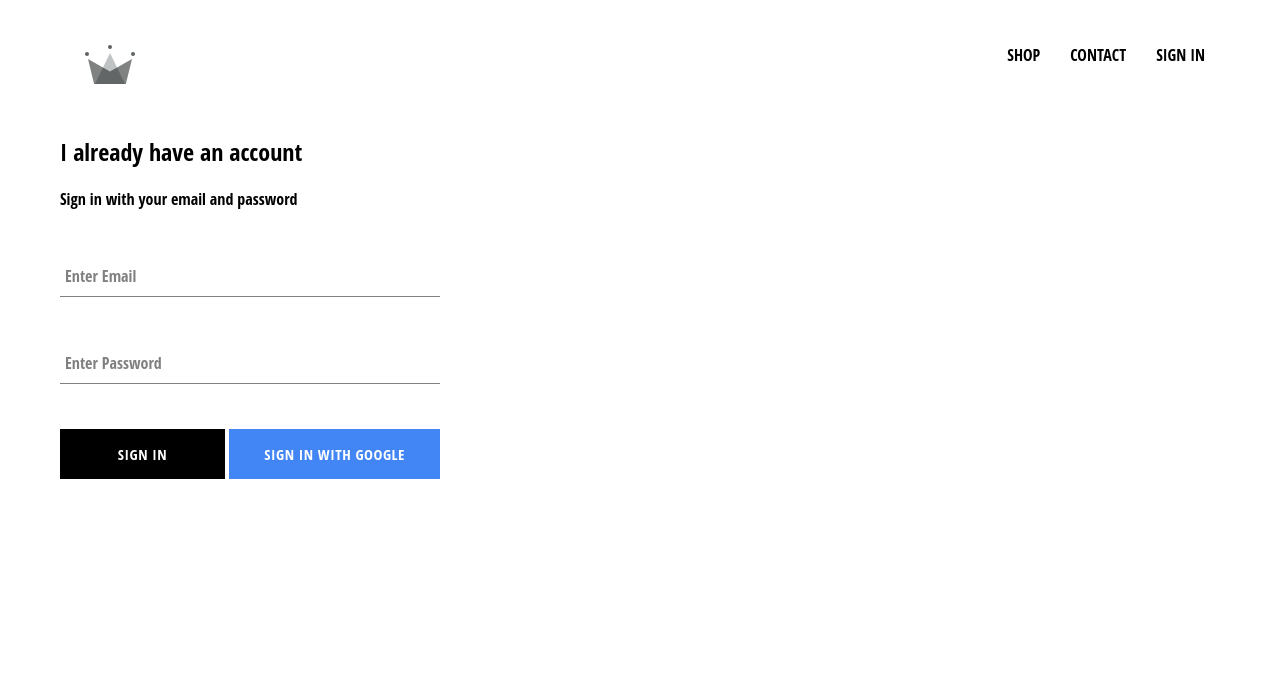
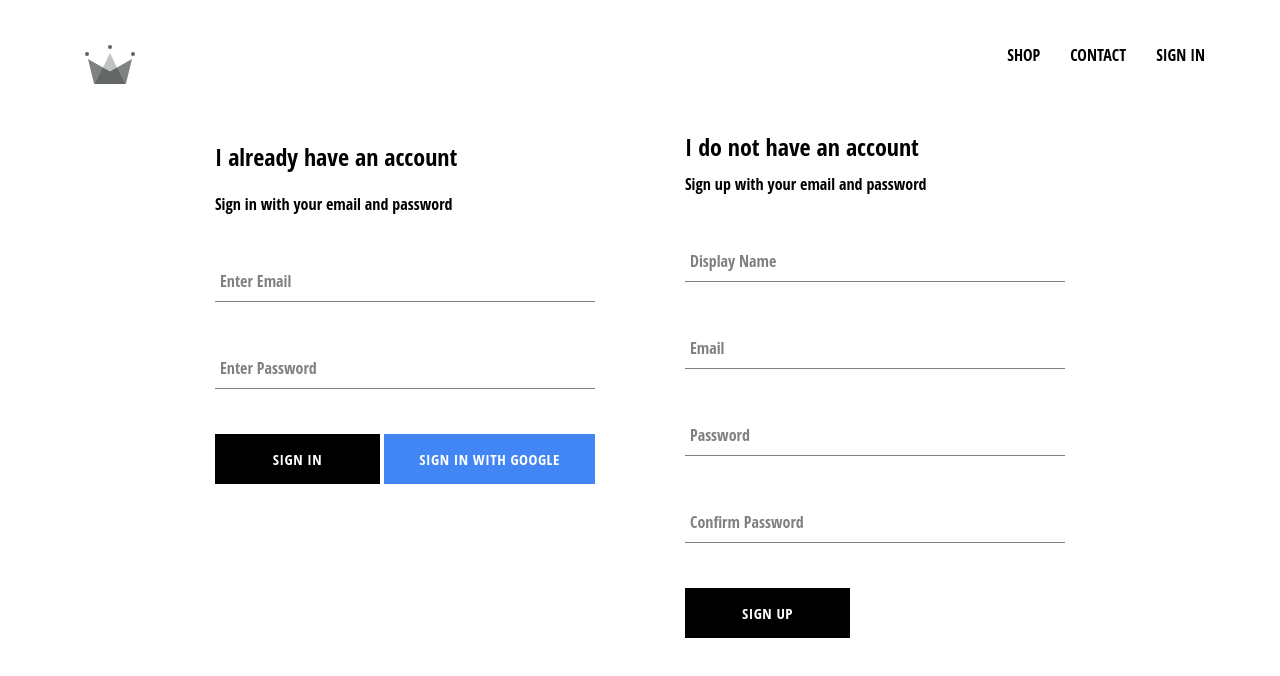
Before and after one commit to Nayalash/ShopMock, a React (Create React App) app: page /signin in a window 1280 px wide. Shown: the top 676 px of the page. Built offline with nearby package versions, Linux system fonts and the light colour scheme; no server answers; the HTML template or start-up script is replaced by a standard one.

Commit message:
:rocket: FULLY IMPLEMENTED BANGER AUTH SYSTEM

```diff
--- a/src/App.js
+++ b/src/App.js
@@ -8,7 +8,7 @@
 import Header from "./components/header/header.component";
 import AuthPage from "./pages/auth/auth.component";
 
-import {auth} from "./firebase/firebase.util";
+import {auth, createUserProfileDocument} from "./firebase/firebase.util";
 
 class App extends React.Component {
 
@@ -23,10 +23,23 @@
     unsubscribeFromAuth = null;
 
     componentDidMount() {
-        this.unsubscribeFromAuth = auth.onAuthStateChanged(user => {
-            this.setState({ currentUser: user });
-            // console.log(user);
-        })
+        this.unsubscribeFromAuth = auth.onAuthStateChanged(async userAuth => {
+            if (userAuth) {
+                const userRef = await createUserProfileDocument(userAuth);
+
+                userRef.onSnapshot(snapShot => {
+                    this.setState({
+                        currentUser: {
+                            id: snapShot.id,
+                            ...snapShot.data()
+                        }
+                    });
+                });
+            }
+            else {
+                this.setState({currentUser: userAuth});
+            }
+        });
     }
 
     componentWillUnmount() {
--- /dev/null
+++ b/src/components/sign-up/sign-up.component.jsx
@@ -0,0 +1,83 @@
+import React from "react";
+
+import './sign-up.styles.scss';
+
+import FormInput from "../form-input/form-input.component";
+
+import CustomButton from "../custom-button/custom-button.component";
+
+import {auth, createUserProfileDocument} from "../../firebase/firebase.util";
+
+class SignUp extends React.Component {
+
+    constructor(props) {
+        super(props);
+
+        this.state = {
+            displayName: '',
+            email: '',
+            password: '',
+            confirmPassword: ''
+        }
+    }
+
+    handleSubmit = async event => {
+        event.preventDefault();
+        const {displayName, email, password, confirmPassword} = this.state;
+        if(password !== confirmPassword) {
+            alert("Passwords Don't Match");
+            return;
+        }
+        try {
+            const { user } = await auth.createUserWithEmailAndPassword(email, password);
+            await createUserProfileDocument(user, {displayName});
+
+            this.setState({
+                displayName: '',
+                email: '',
+                password: '',
+                confirmPassword: ''
+            });
+
+        } catch (error) {
+            console.log(error);
+        }
+    };
+
+    handleChange = event => {
+        const { name, value } = event.target;
+        this.setState({ [name]: value});
+    };
+
+    render() {
+        const {displayName, email, password, confirmPassword} = this.state;
+
+        return (
+            <div className='sign-up'>
+
+                <h2 className='title'>I do not have an account</h2>
+                <span>Sign up with your email and password</span>
+                <form className='sign-up-form' onSubmit={this.handleSubmit}>
+
+                    <FormInput type='text' name='displayName' value={displayName} onChange={this.handleChange}
+                               label='Display Name' required/>
+
+                    <FormInput type='email' name='email' value={email} onChange={this.handleChange}
+                               label='Email' required/>
+
+                    <FormInput type='password' name='password' value={password} onChange={this.handleChange}
+                               label='Password' required/>
+
+                    <FormInput type='password' name='confirmPassword' value={confirmPassword} onChange={this.handleChange}
+                               label='Confirm Password' required/>
+
+
+                    <CustomButton type={'submit'}>SIGN UP</CustomButton>
+
+                </form>
+            </div>
+        );
+    }
+}
+
+export default SignUp;
--- /dev/null
+++ b/src/components/sign-up/sign-up.styles.scss
@@ -0,0 +1,9 @@
+.sign-up {
+  display: flex;
+  flex-direction: column;
+  width: 380px;
+
+  .title {
+    margin: 10px 0;
+  }
+}
--- a/src/firebase/firebase.util.js
+++ b/src/firebase/firebase.util.js
@@ -12,6 +12,31 @@
     measurementId: "G-H95R299KN1"
 };
 
+export const createUserProfileDocument = async (userAuth, additionalData) => {
+    if (!userAuth) return;
+
+    const userRef = firestore.doc(`users/${userAuth.uid}`);
+    const snapShot = await userRef.get();
+
+    if (!snapShot.exists) {
+        const { displayName, email } = userAuth;
+        const createdAt = new Date();
+
+        try {
+            await userRef.set({
+                displayName,
+                email,
+                createdAt,
+                ...additionalData
+            })
+        } catch (error) {
+            console.log(error)
+        }
+    }
+
+    return userRef;
+}
+
 firebase.initializeApp(config);
 
 export const auth = firebase.auth();
--- a/src/pages/auth/auth.component.jsx
+++ b/src/pages/auth/auth.component.jsx
@@ -3,10 +3,12 @@
 import './auth.styles.scss';
 
 import SignIn from "../../components/sign-in/sign-in.component";
+import SignUp from "../../components/sign-up/sign-up.component";
 
 const AuthPage = () => (
     <div className='auth-page'>
         <SignIn />
+        <SignUp />
     </div>
 );
 
--- a/src/pages/auth/auth.styles.scss
+++ b/src/pages/auth/auth.styles.scss
@@ -0,0 +1,6 @@
+.auth-page {
+  width: 850px;
+  display: flex;
+  justify-content: space-between;
+  margin: 30px auto;
+}
```
